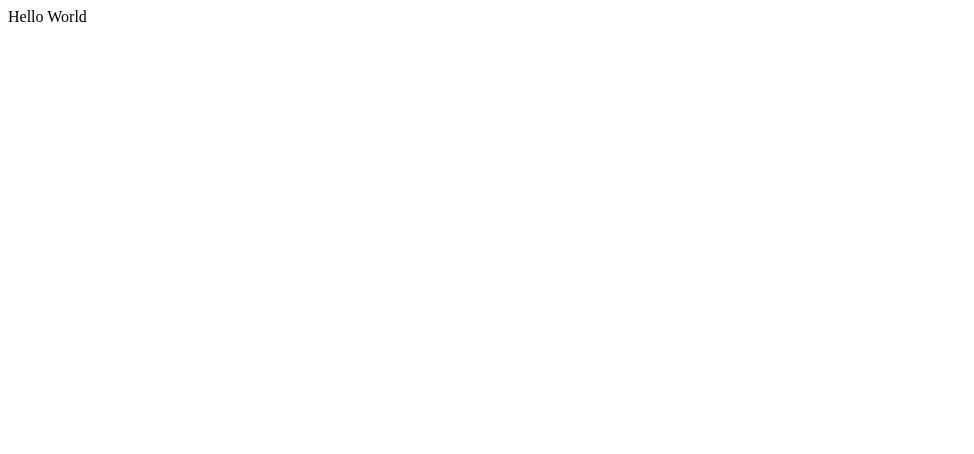
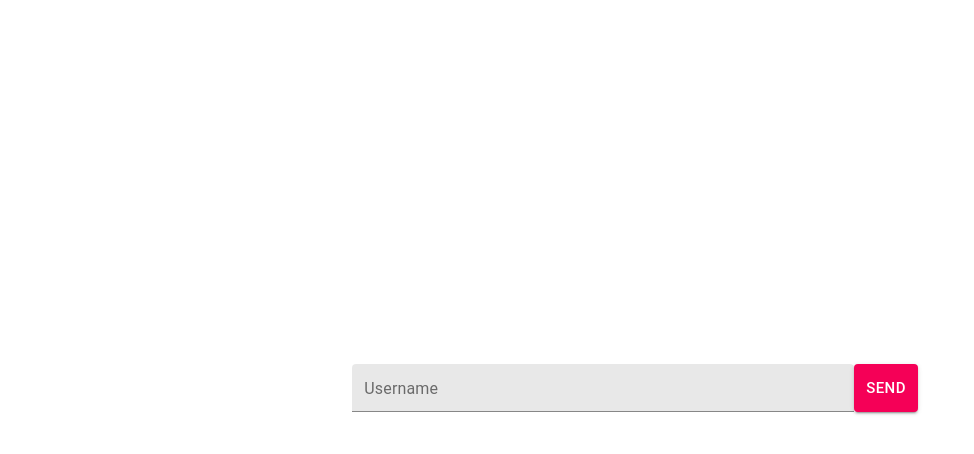
Before and after one commit to EddieSCJ/chat-frontend, a React (Create React App) app: page / in a window 1280 px wide. Shown: the top 454 px of the page, without its empty margins (0-974 px from the left). Built offline with nearby package versions, Linux system fonts and the light colour scheme.

Commit message:
Creating the starter page

```diff
--- a/package.json
+++ b/package.json
@@ -3,6 +3,7 @@
   "version": "0.1.0",
   "private": true,
   "dependencies": {
+    "@material-ui/core": "^4.11.3",
     "@testing-library/jest-dom": "^5.11.9",
     "@testing-library/react": "^11.2.5",
     "@testing-library/user-event": "^12.7.1",
--- a/src/App.js
+++ b/src/App.js
@@ -1,11 +1,12 @@
 import {BrowserRouter as Router, Route, Switch} from "react-router-dom";
+import StarterPage from "./pages/StarterPage/"
 
 const App = () => {
   return (
     <Router>
       <Switch>
         <Route exact path={"/"}>
-          Hello World
+          <StarterPage/>
         </Route>
       </Switch>
     </Router>
--- /dev/null
+++ b/src/components/NameInputBar/index.css
@@ -0,0 +1,15 @@
+.name-input-group {
+    display: flex;
+    flex-direction: row;
+    flex-grow: 1;
+    justify-content: center;
+    align-items: center;
+}
+
+.name-input-bar {
+    width: 40%;
+}
+
+.name-input-button {
+    padding: 11px !important;
+}
--- /dev/null
+++ b/src/components/NameInputBar/index.js
@@ -0,0 +1,20 @@
+import TextField from "@material-ui/core/TextField";
+import {Button} from "@material-ui/core";
+import "./index.css";
+import {useState} from "react";
+
+const NameInputBar = (props) => {
+  const [username, setUsername] = useState('');
+  return (
+    <div className={"name-input-group"}>
+      <TextField value={username} className={"name-input-bar"} size={"small"} label={"Username"}
+                 placeholder={"Enter your name here"} variant={"filled"}
+                 onChange={(e) => props.change(e.target.value, setUsername)}/>
+
+      <Button className={"name-input-button"} variant={"contained"} color={"secondary"} size={"large"}
+              onClick={() => props.send(username)}>Send</Button>
+    </div>
+  )
+}
+
+export default NameInputBar;
--- /dev/null
+++ b/src/pages/StarterPage/index.css
@@ -0,0 +1,5 @@
+.starter-page {
+    height: 95vh;
+    width: 98vw;
+    display: flex;
+}
--- /dev/null
+++ b/src/pages/StarterPage/index.js
@@ -0,0 +1,22 @@
+import "./index.css";
+import NameInputBar from "../../components/NameInputBar/";
+
+const StarterPage = () => {
+
+  const change = (username, setUsername) => {
+    setUsername(username);
+  }
+
+  const send = () => {
+    console.log('sent')
+  }
+
+  return (
+    <div className={"starter-page"}>
+      <NameInputBar change={change} send={send}/>
+    </div>
+  )
+
+}
+
+export default StarterPage;
```
Also changed, not shown: 1 other file (tests, documents, lock files or other folders).
